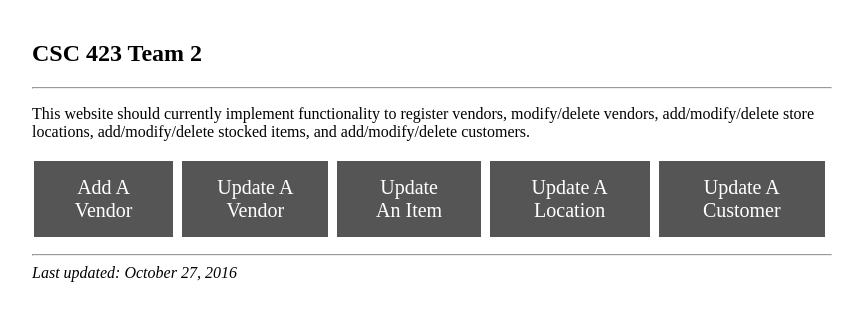
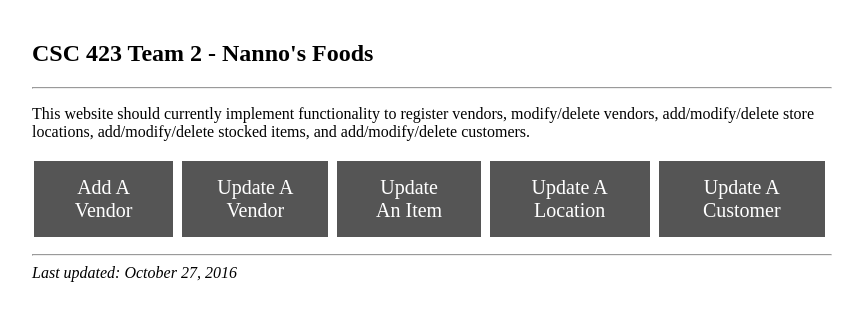
Before and after one commit to DeanTuesday/csc423_source, a PHP site: page / in a window 1280 px wide. Shown: the top 321 px of the page, without its empty margins (208-1071 px from the left). Run offline with PHP 8.4, Linux system fonts and the light colour scheme.

Commit message:
changed title of index page to nannos foods

```diff
--- a/public_html/index.php
+++ b/public_html/index.php
@@ -5,7 +5,7 @@ echo "
 <html>
 <head>
 	<!-- Appropriate Title and meta tags -->
-	<title>Assignment 1</title>
+	<title>Nannos Foods</title>
 	<meta http-equiv='Content-Type' content='text/html charset=utf-8' />
 	<meta http-equiv='Content-Language' content='en-us' />
 	<meta name='description' content='CSC 423 Group Assignment' />
@@ -18,7 +18,7 @@ echo "
 </head>
 <body>
 	<div class='page-container'>
-		<h2>CSC 423 Team 2</h2>
+		<h2>CSC 423 Team 2 - Nanno's Foods</h2>
 		<hr/>
 		<p>This website should currently implement functionality to register vendors, modify/delete vendors, add/modify/delete store locations, add/modify/delete stocked items, and add/modify/delete customers.</p>
 		<table>
```
